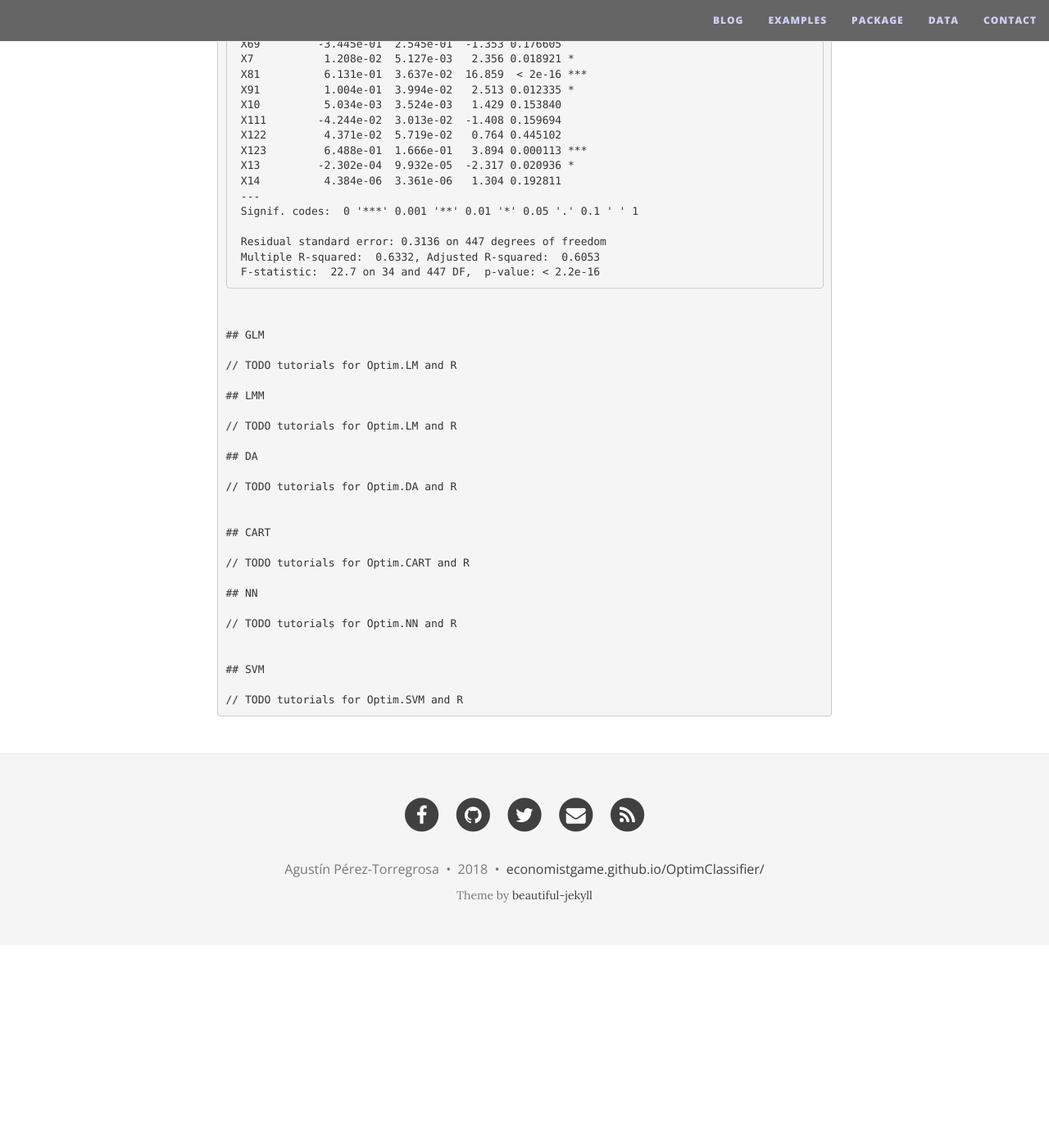
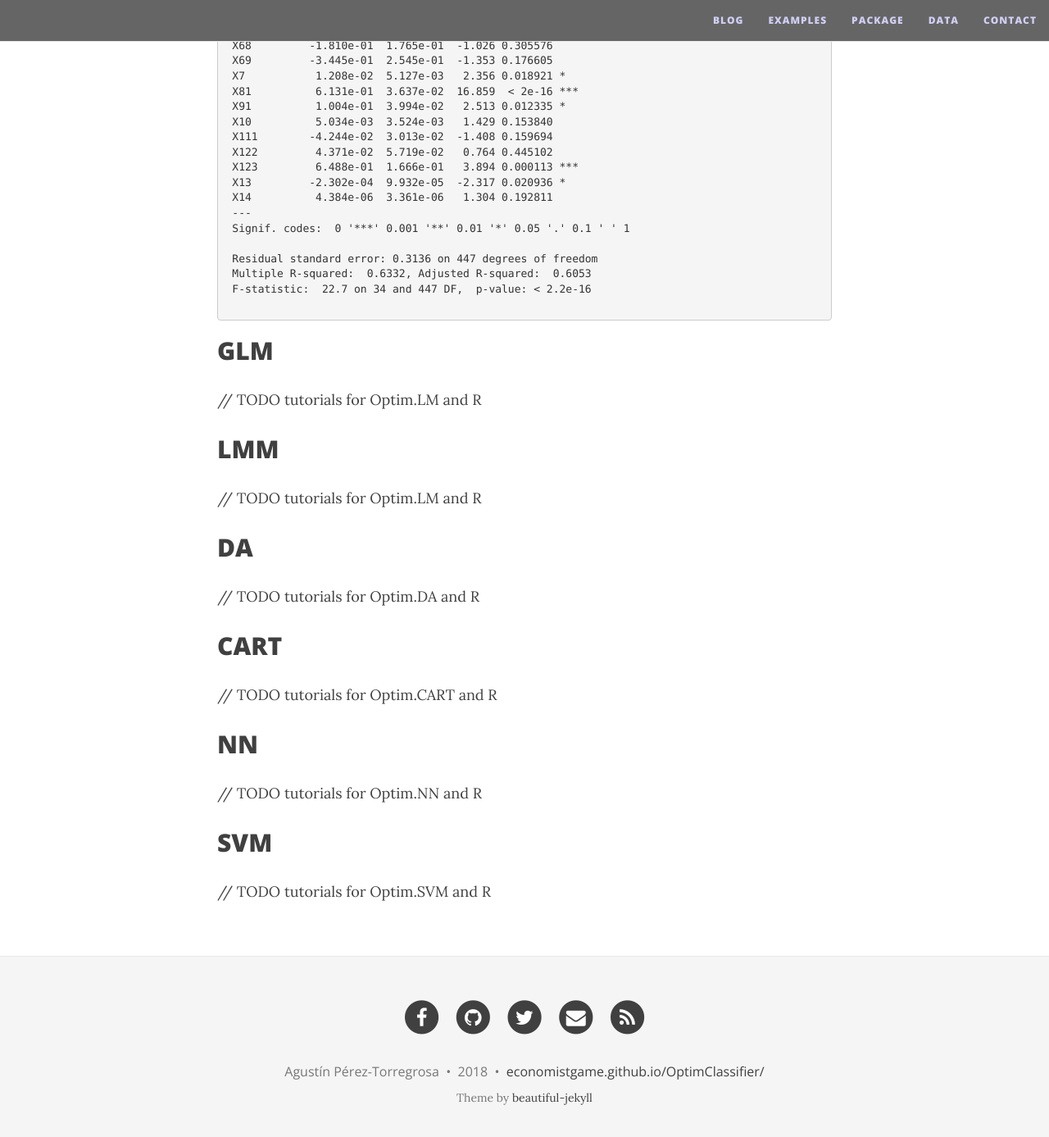
Before and after one commit to economistgame/OptimClassifier, a Jekyll site: the page built from examples/index.md, in a window 1280 px wide and 1400 px high, scrolled down 2194 px. Shown: the top 1387 px of the window at 82% size. Built offline with Jekyll 4.4.1, drawn with Linux system fonts in a browser that asks for light colours; nearby versions of some CDN libraries; before the commit the page ends 3347 px from its top, so only the background shows below that.

Commit message:
Update index.md

```diff
--- a/examples/index.md
+++ b/examples/index.md
@@ -107,7 +107,8 @@ data(<span class="hljs-string">"AustralianCredit"</span>)
 </tbody>
 </table>
 Let's see the best model
-<pre class="r"><code><span class="hljs-keyword">summary</span>(<span class="hljs-literal">linearcreditscoring</span>)
+<pre class="r"><code><span class="hljs-keyword">summary</span>(<span class="hljs-literal">linearcreditscoring</span>)</code></pre>
+
 <pre><code>
  Call:
  stats::lm(formula = ModelsTested$train_formula[[i]], data = training,
@@ -159,7 +160,8 @@ Let's see the best model
 
  Residual standard error: 0.3136 on 447 degrees of freedom
  Multiple R-squared:  0.6332, Adjusted R-squared:  0.6053
- F-statistic:  22.7 on 34 and 447 DF,  p-value: &lt; 2.2e-16</code></pre>
+ F-statistic:  22.7 on 34 and 447 DF,  p-value: &lt; 2.2e-16
+ </code></pre>
 
 ## GLM
 
```
